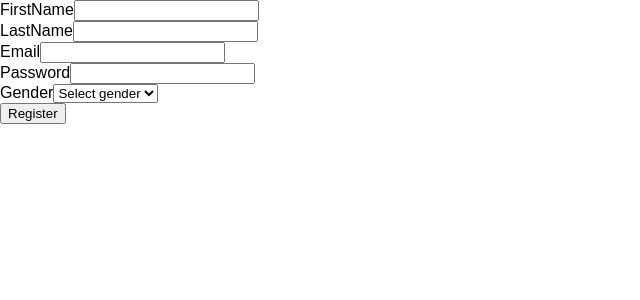
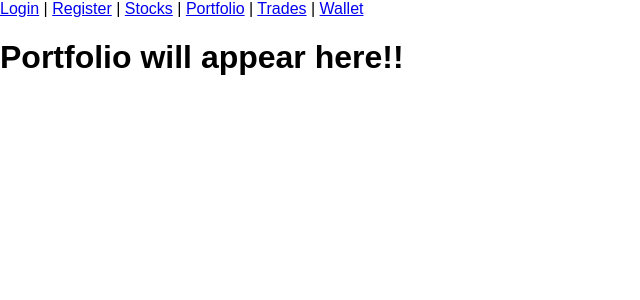
Before and after one commit to snsbhargav/titantrade-platform, a React app in the folder frontend/: page /portfolio in a window 1280 px wide. Shown: the top 300 px of the page, without its empty margins (0-640 px from the left). Built offline with nearby package versions, Linux system fonts and the light colour scheme; the HTML template or start-up script is replaced by a standard one.

Commit message:
Add Navbar and router DOM

```diff
--- a/frontend/src/App.jsx
+++ b/frontend/src/App.jsx
@@ -5,14 +5,30 @@ import heroImg from './assets/hero.png'
 import './App.css'
 import Login from './pages/Login'
 import Register from './pages/Register'
+import Portfolio from './pages/Portfolio'
+import Stocks from './pages/Stocks'
+import TradeHistory from './pages/TradeHistory'
+import Wallet from './pages/Wallet'
+import { BrowserRouter, Navigate, Route, Routes } from 'react-router-dom'
+import Navbar from './components/Navbar'
 
 function App() {
 
   return (
-    <div>
-      <Register />
 
-    </div>
+    <BrowserRouter>
+      <Navbar/>
+
+      <Routes>
+        <Route path='/' element={<Navigate to="/login"/>} />
+        <Route path='/login' element={<Login />}/>
+        <Route path='/register' element={<Register />}/>
+        <Route path='/portfolio' element={<Portfolio />}/>
+        <Route path='/stocks' element={<Stocks />}/>
+        <Route path='/trades' element={<TradeHistory />}/>
+        <Route path='/wallet' element={<Wallet />}/>
+      </Routes>
+    </BrowserRouter>
   )
 }
 
--- /dev/null
+++ b/frontend/src/components/Navbar.jsx
@@ -0,0 +1,19 @@
+import { Link } from "react-router-dom";
+
+function Navbar(){
+
+    return (
+        <div>
+            <nav>
+                <Link to="/login">Login</Link> | {" "}
+                <Link to="/register">Register</Link> | {" "}
+                <Link to="/stocks">Stocks</Link> | {" "}
+                <Link to="/portfolio">Portfolio</Link> | {" "}
+                <Link to="/trades">Trades</Link> | {" "}
+                <Link to="/wallet">Wallet</Link>
+
+            </nav>
+        </div>
+    );
+}
+export default Navbar;
--- /dev/null
+++ b/frontend/src/pages/Portfolio.jsx
@@ -0,0 +1,9 @@
+function Portfolio(){
+
+    return (
+        <div>
+            <h1>Portfolio will appear here!!</h1>
+        </div>
+    );
+}
+export default Portfolio;
--- /dev/null
+++ b/frontend/src/pages/Stocks.jsx
@@ -0,0 +1,9 @@
+function Stocks(){
+
+    return (
+        <div>
+            <h1>Stocks will appear here!!</h1>
+        </div>
+    );
+}
+export default Stocks;
--- /dev/null
+++ b/frontend/src/pages/TradeHistory.jsx
@@ -0,0 +1,9 @@
+function TradeHistory(){
+
+    return (
+        <div>
+            <h1>Trade History will appear here!!</h1>
+        </div>
+    );
+}
+export default TradeHistory;
--- /dev/null
+++ b/frontend/src/pages/Wallet.jsx
@@ -0,0 +1,9 @@
+function Wallet(){
+
+    return (
+        <div>
+            <h1>Wallet will appear here!!</h1>
+        </div>
+    );
+}
+export default Wallet;
```
